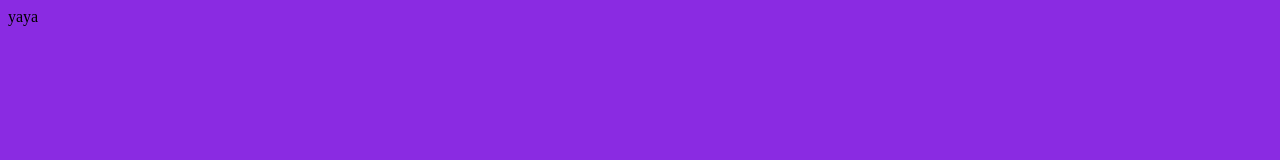
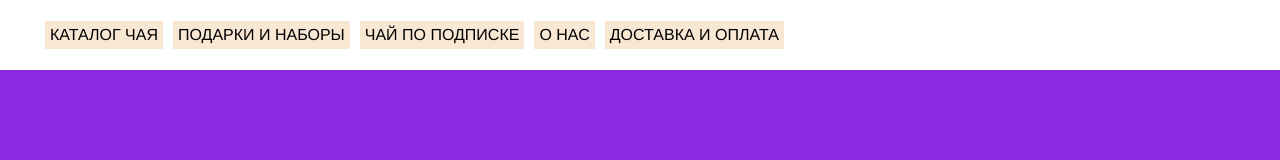
Before and after one commit to Mariyashik/Try, a plain HTML site: page index.html in a window 1280 px wide. Drawn offline with Linux system fonts and the light colour scheme.

Commit message:
add menu

```diff
--- a/index.html
+++ b/index.html
@@ -1,5 +1,5 @@
 <!DOCTYPE html>
-<html lang="en">
+<html lang="ru">
     <link rel="stylesheet" href="./style.css">
 <head>
     <meta charset="UTF-8">
@@ -8,6 +8,29 @@
     <title>Document</title>
 </head>
 <body>
-    yaya
+    <div class="wrapper">
+            <div class="header">
+                <div class="menu">
+                    <div class="logo"></div>
+                    <div class="menu-items">
+                        <ul>
+                            <li>КАТАЛОГ ЧАЯ</li>
+                            <li>ПОДАРКИ И НАБОРЫ</li>
+                            <li>ЧАЙ ПО ПОДПИСКЕ</li>
+                            <li>О НАС</li>
+                            <li>ДОСТАВКА И ОПЛАТА</li>
+                        </ul>
+                    </div>
+                </div>
+            </div>
+                <div class="content">
+                    <div class="main-information"></div>
+                    <div class="cards"></div>
+                </div>
+        <div class="footer">
+            <div class="contacts"></div>
+            <div class="name"></div>
+        </div>
+    </div>
 </body>
 </html>
--- a/style.css
+++ b/style.css
@@ -1,3 +1,30 @@
 body{
     background-color: blueviolet;
+    font-family: 'Franklin Gothic Medium', 'Arial Narrow', Arial, sans-serif;
+    margin: 0;
 }
+.wrapper{
+    width: 100%;
+    background-color: white;
+}
+.header{
+    display: flex;
+    padding: 5px;
+
+}
+.menu{
+    /* display: flex;
+    justify-content: space-between;
+    flex-direction: row; */
+}
+ul{
+    display: flex;
+    justify-content: space-between;
+    align-items: center;
+}
+li{
+    list-style: none;
+    margin-right: 10px;
+    background-color: rgb(248, 231, 210);
+    padding: 5px;
+}
```
